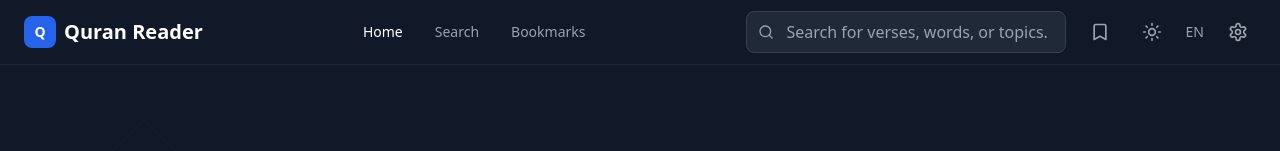
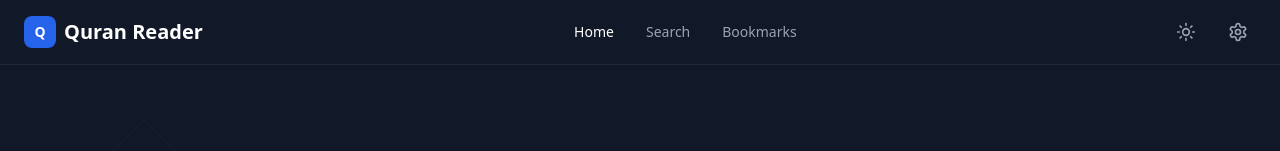
Before and after one commit to abubakrmuminov/alquran, a React (Vite) app: page / in a window 1280 px wide. Shown: the top 151 px of the page. Built offline with nearby package versions, Linux system fonts and the light colour scheme; no server answers.

Commit message:
Update Navigation.tsx

```diff
--- a/src/components/Navigation.tsx
+++ b/src/components/Navigation.tsx
@@ -1,5 +1,5 @@
 import React from 'react';
-import { Home, Search, Bookmark, Settings, Moon, Sun } from 'lucide-react';
+import { Settings, Moon, Sun } from 'lucide-react';
 import { motion } from 'framer-motion';
 
 interface NavigationProps {
@@ -25,6 +25,7 @@ export const Navigation: React.FC<NavigationProps> = ({
     <nav className="bg-gray-900 border-b border-gray-800">
       <div className="max-w-7xl mx-auto px-6">
         <div className="flex justify-between items-center h-16">
+          {/* Лого */}
           <div className="flex items-center space-x-2">
             <div className="w-8 h-8 bg-blue-600 rounded-lg flex items-center justify-center">
               <span className="text-white font-bold text-sm">Q</span>
@@ -34,6 +35,7 @@ export const Navigation: React.FC<NavigationProps> = ({
             </h1>
           </div>
 
+          {/* Навигация */}
           <div className="flex items-center space-x-8">
             {navItems.map((item) => {
               const isActive = currentPage === item.id;
@@ -56,28 +58,14 @@ export const Navigation: React.FC<NavigationProps> = ({
             })}
           </div>
 
+          {/* Правый блок */}
           <div className="flex items-center space-x-4">
-            <div className="relative">
-              <Search className="w-4 h-4 absolute left-3 top-1/2 transform -translate-y-1/2 text-gray-400" />
-              <input
-                type="text"
-                placeholder="Search for verses, words, or topics..."
-                className="bg-gray-800 text-white placeholder-gray-400 pl-10 pr-4 py-2 rounded-lg border border-gray-700 focus:border-blue-500 focus:outline-none w-80"
-              />
-            </div>
-
-            <button className="p-2 text-gray-400 hover:text-white">
-              <Bookmark className="w-5 h-5" />
-            </button>
-
             <button
               onClick={onToggleTheme}
               className="p-2 text-gray-400 hover:text-white"
             >
               {isDark ? <Sun className="w-5 h-5" /> : <Moon className="w-5 h-5" />}
             </button>
-
-            <div className="text-gray-400 text-sm">EN</div>
 
             <button
               onClick={() => onPageChange('settings')}
```
